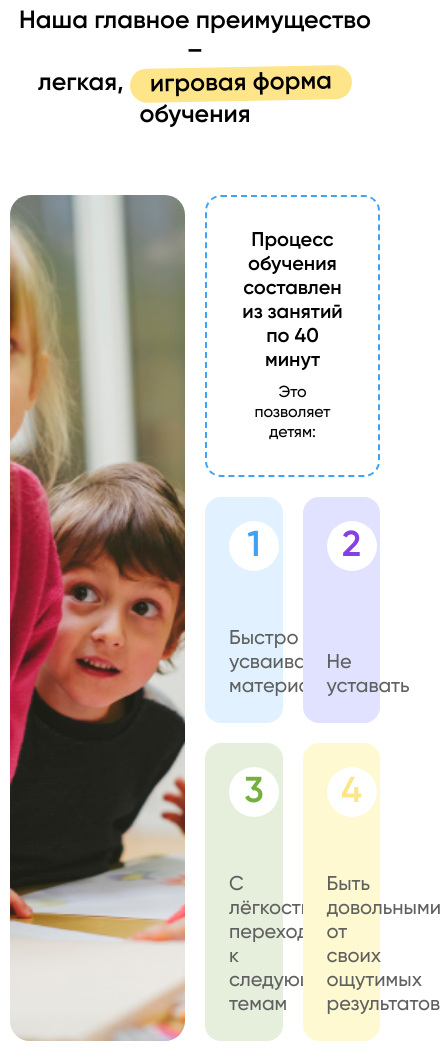
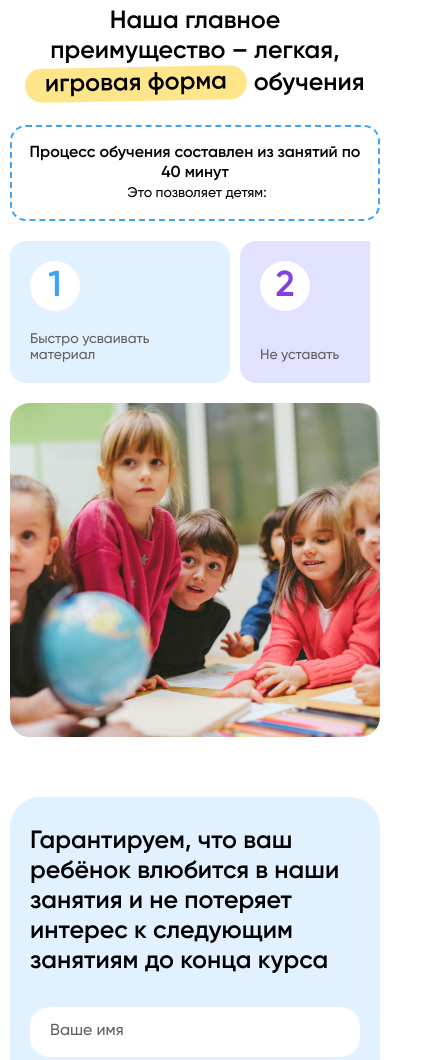
Before and after one commit to AzamjonKobulov/umnik, a website: page public/direction.html in a window 390 px wide. Shown: the part 6600-7660 px from the top of the page, 441 px wide, since content can reach past the window. Drawn offline with nearby package versions, Linux system fonts and the light colour scheme.

Commit message:
add/main advantege section to direcction page

```diff
--- a/public/direction.html
+++ b/public/direction.html
@@ -1461,9 +1461,10 @@
 
       <!-- Main Advantage -->
       <section id="main-advantage">
-        <div class="max-w-base mx-auto space-y-16 px-2.5">
-          <h2 class="text-center">
-            Наша главное преимущество – <br />
+        <div class="max-w-base mx-auto space-y-6 lg:space-y-16 lg:px-2.5">
+          <h2 class="text-center px-2.5">
+            Наша главное <br class="sm:hidden" />
+            преимущество – <br class="hidden sm:block" />
             легкая,
             <span
               class="inline-block bg-brand-yellow rounded-20 -rotate-1 py-0.5 px-5"
@@ -1472,30 +1473,42 @@
             обучения
           </h2>
 
-          <div class="grid grid-cols-2 gap-5">
-            <div class="rounded-20 overflow-hidden">
+          <div class="grid lg:grid-cols-2 gap-5">
+            <div class="order-2 lg:order-1 px-2.5 lg:px-0">
+              <div class="rounded-20 overflow-hidden w-full h-full">
                 <img
                   src="./assets/images/img-main-advantage.png"
                   alt="Image"
                   class="w-full h-full object-cover"
                 />
               </div>
-
-            <div class="space-y-5">
-              <div
-                class="space-y-2.5 text-center border-2 border-brand-blue border-dashed rounded-2xl p-8"
-              >
-                <h4 class="text-xl font-semibold leading-6">
+            </div>
+
+            <div class="order-1 lg:order-2 space-y-5">
+              <div class="px-2.5 lg:px-0">
+                <div
+                  class="space-x-1 sm:space-y-2.5 text-center border-2 border-brand-blue border-dashed rounded-2xl p-4 xl:p-30px"
+                >
+                  <h4
+                    class="text-base sm:text-xl font-semibold leading-5 sm:leading-6"
+                  >
                     Процесс обучения составлен из занятий по 40 минут
                   </h4>
-                <p class="leading-5">Это позволяет детям:</p>
-              </div>
-
-              <!-- Items -->
-              <div class="grid grid-cols-2 gap-5 text-brand-green-100">
+                  <p class="text-sm sm:text-base sm:leading-5">
+                    Это позволяет детям:
+                  </p>
+                </div>
+              </div>
+
+              <div
+                class="no-scroll w-[calc(100vw-20px)] lg:w-auto overflow-x-auto lg:overflow-visible"
+              >
+                <div
+                  class="min-w-max lg:min-w-0 flex lg:grid grid-cols-2 gap-2.5 lg:gap-5 text-brand-green-100"
+                >
                   <!-- Item 1 -->
                   <div
-                  class="flex flex-col justify-between gap-14 bg-brand-blue-norm rounded-2xl p-6"
+                    class="w-[220px] lg:w-auto flex flex-col justify-between gap-5 lg:gap-14 bg-brand-blue-norm rounded-2xl ml-2.5 lg:ml-0 p-5 lg:p-6"
                   >
                     <div
                       class="size-50px shrink-0 grid place-content-center bg-white text-brand-blue text-4xl font-semibold rounded-full"
@@ -1503,13 +1516,15 @@
                       1
                     </div>
 
-                  <p class="text-brand-gray-100 text-xl leading-6">
+                    <p
+                      class="text-brand-gray-100 text-sm sm:text-xl leading-4 lg:leading-6"
+                    >
                       Быстро усваивать материал
                     </p>
                   </div>
                   <!-- Item 2 -->
                   <div
-                  class="flex flex-col justify-between gap-14 bg-brand-purple-light rounded-2xl p-6"
+                    class="w-[220px] lg:w-auto flex flex-col justify-between gap-5 lg:gap-14 bg-brand-purple-light rounded-2xl p-5 lg:p-6"
                   >
                     <div
                       class="size-50px shrink-0 grid place-content-center bg-white text-brand-purple text-4xl font-semibold rounded-full"
@@ -1517,13 +1532,15 @@
                       2
                     </div>
 
-                  <p class="text-brand-gray-100 text-xl leading-6">
+                    <p
+                      class="text-brand-gray-100 text-sm sm:text-xl leading-4 lg:leading-6"
+                    >
                       Не уставать
                     </p>
                   </div>
                   <!-- Item 3 -->
                   <div
-                  class="flex flex-col justify-between gap-14 bg-brand-green-light rounded-2xl p-6"
+                    class="w-[220px] lg:w-auto flex flex-col justify-between gap-5 lg:gap-14 bg-brand-green-light rounded-2xl p-5 lg:p-6"
                   >
                     <div
                       class="size-50px shrink-0 grid place-content-center bg-white text-brand-green text-4xl font-semibold rounded-full"
@@ -1531,13 +1548,15 @@
                       3
                     </div>
 
-                  <p class="text-brand-gray-100 text-xl leading-6">
+                    <p
+                      class="text-brand-gray-100 text-sm sm:text-xl leading-4 lg:leading-6"
+                    >
                       С лёгкостью переходить к следующим темам
                     </p>
                   </div>
                   <!-- Item 4 -->
                   <div
-                  class="flex flex-col justify-between gap-14 bg-brand-yellow-light rounded-2xl p-6"
+                    class="w-[220px] lg:w-auto flex flex-col justify-between gap-5 lg:gap-14 bg-brand-yellow-light rounded-2xl mr-2.5 lg:mr-0 p-5 lg:p-6"
                   >
                     <div
                       class="size-50px shrink-0 grid place-content-center bg-white text-brand-yellow text-4xl font-semibold rounded-full"
@@ -1545,9 +1564,12 @@
                       4
                     </div>
 
-                  <p class="text-brand-gray-100 text-xl leading-6">
+                    <p
+                      class="text-brand-gray-100 text-sm sm:text-xl leading-4 lg:leading-6"
+                    >
                       Быть довольными от своих ощутимых результатов
                     </p>
+                  </div>
                 </div>
               </div>
             </div>
```
Also changed, not shown: public/index.html (+15 -10 lines), public/css/styles.css. Lines whose indentation alone changed are shown as unchanged.
